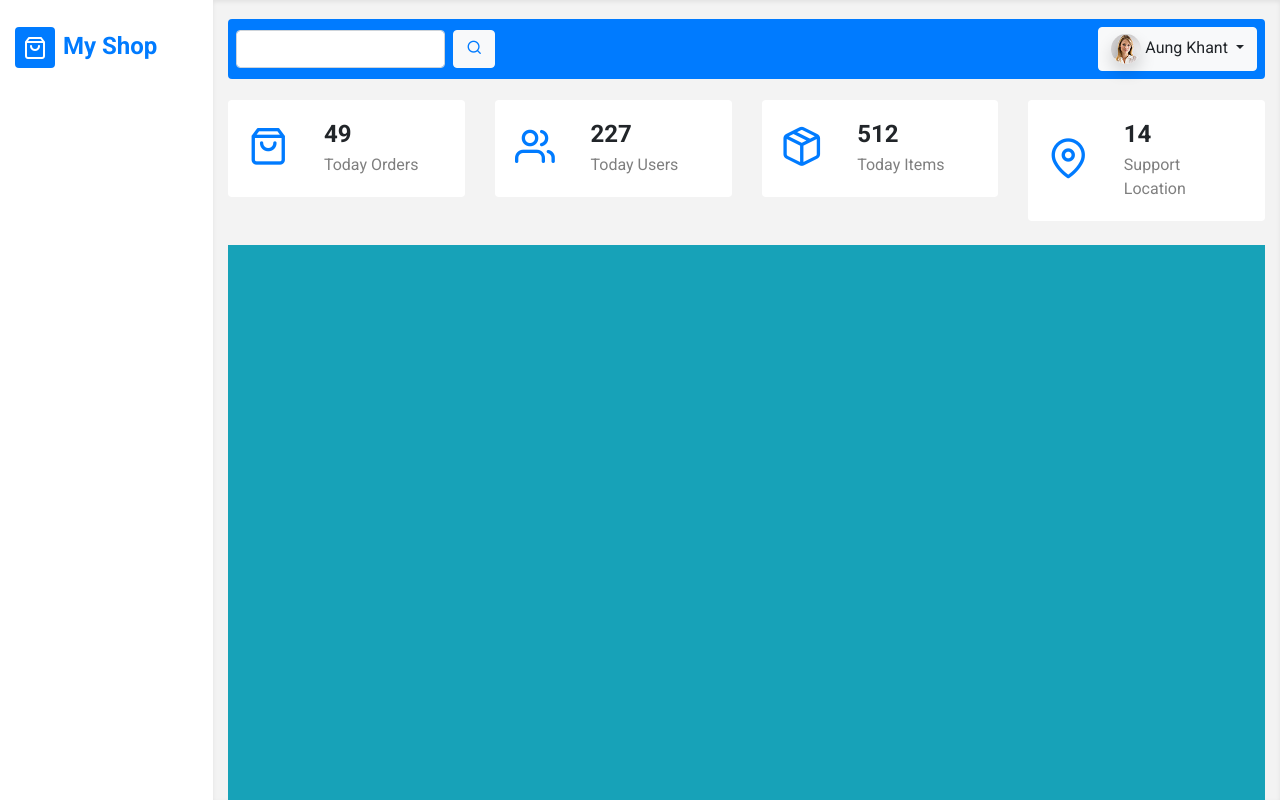
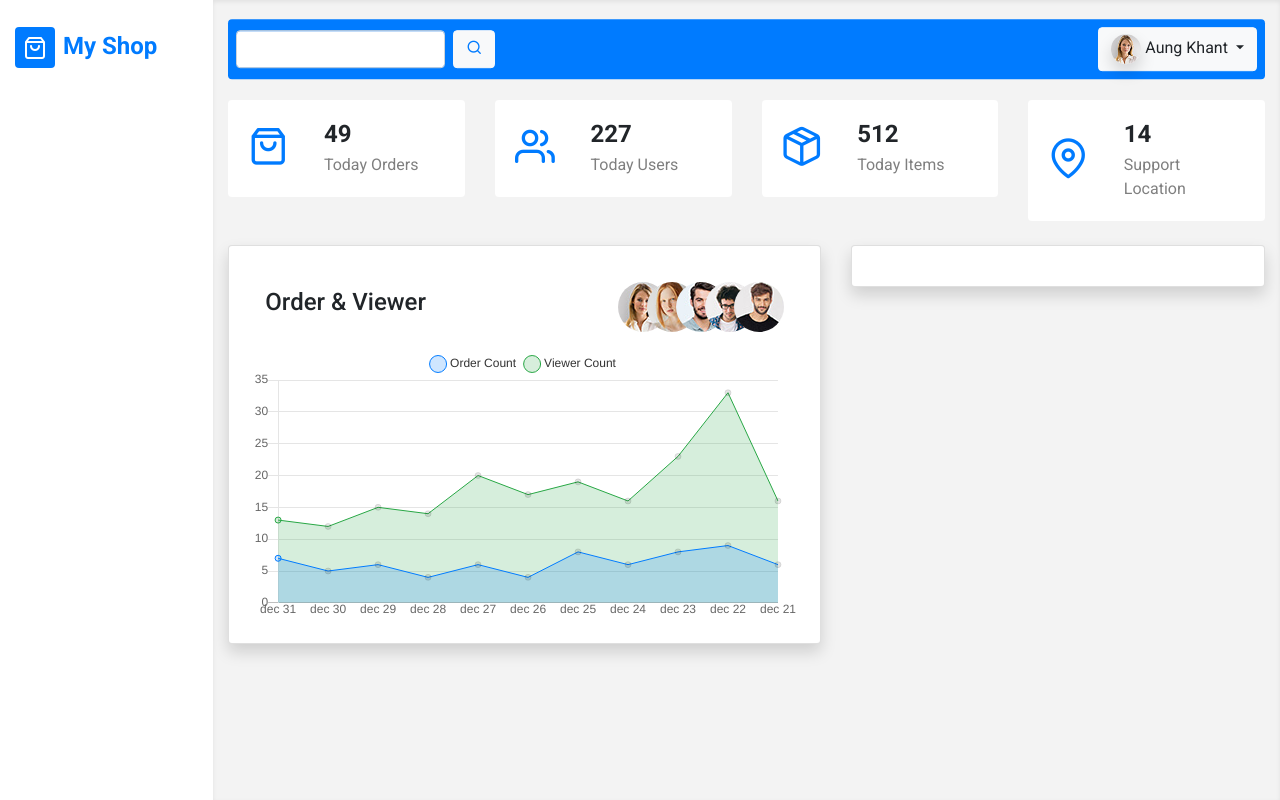
Before and after one commit to aungkhant2002/admin-dashboard, a plain HTML site: page index.html in a window 1280 px wide. Drawn offline with Linux system fonts and the light colour scheme; files whose address does not match are found by name.

Commit message:
order&viewer linechart

```diff
--- a/css/style.css
+++ b/css/style.css
@@ -53,6 +53,10 @@
     box-shadow: 0 0 10px rgba(0, 0, 0, 0.4);
 }
 
+.ov-img {
+    margin-left: -25px;
+}
+
 @media screen and (max-width: 780px){
     .sidebar {
         position: fixed;
--- a/index.html
+++ b/index.html
@@ -130,12 +130,32 @@
                             </div>
                         </div>
                     </div>
-                </div>
-                <div class="col-12">
-                    <div class="vh-100 bg-info"></div>
-                </div>
-                <div class="col-12">
-                    <div class="vh-100"></div>
+                    <div class="row">
+                        <div class="col-12 col-xl-7">
+                            <div class="card overflow-hidden shadow">
+                                <div class="card-body">
+                                    <div class="d-flex justify-content-between align-items-center p-3">
+                                        <h4>Order & Viewer</h4>
+                                        <div class="">
+                                            <img src="./img/user/avatar1.jpg" class="ov-img rounded-circle" alt="">
+                                            <img src="./img/user/avatar2.jpg" class="ov-img rounded-circle" alt="">
+                                            <img src="./img/user/avatar3.jpg" class="ov-img rounded-circle" alt="">
+                                            <img src="./img/user/avatar4.jpg" class="ov-img rounded-circle" alt="">
+                                            <img src="./img/user/avatar5.jpg" class="ov-img rounded-circle" alt="">
+                                        </div>
+                                    </div>
+                                    <canvas id="ov" height="150"></canvas>
+                                </div>
+                            </div>
+                        </div>
+                        <div class="col-12 col-xl-5">
+                            <div class="card overflow-hidden shadow">
+                                <div class="card-body">
+
+                                </div>
+                            </div>
+                        </div>
+                    </div>
                 </div>
             </div>
         </div>
@@ -146,6 +166,7 @@
 <script src="./vendor/bootstrap/js/bootstrap.bundle.min.js"></script>
 <script src="./vendor/way_point/jquery.waypoints.min.js"></script>
 <script src="./vendor/counter_up/counter_up.js"></script>
+<script src="./vendor/chart_js/chart.min.js"></script>
 <script src="./js/dashboard.js"></script>
 <script src="./js/app.js"></script>
 </body>
--- a/js/dashboard.js
+++ b/js/dashboard.js
@@ -1,4 +1,67 @@
 $(".counter-up").counterUp({
-   delay: 10,
-   time: 1000,
+    delay: 10,
+    time: 1000,
 });
+
+let dateArr = ['dec 31', 'dec 30', 'dec 29', 'dec 28', 'dec 27', 'dec 26', 'dec 25', 'dec 24', 'dec 23', 'dec 22', 'dec 21'];
+let orderCountArr = [7, 5, 6, 4, 6, 4, 8, 6, 8, 9, 6];
+let viewerCountArr = [13, 12, 15, 14, 20, 17, 19, 16, 23, 33, 16];
+
+const ctx = document.getElementById('ov').getContext('2d');
+const myChart = new Chart(ctx, {
+    type: 'line',
+    data: {
+        labels: dateArr,
+        datasets: [
+            {
+                label: 'Order Count',
+                data: orderCountArr,
+                backgroundColor: [
+                    '#007bff30'
+                ],
+                borderColor: [
+                    '#007bff'
+                ],
+                borderWidth: 1,
+                tension: 0,
+            },
+            {
+                label: 'Viewer Count',
+                data: viewerCountArr,
+                backgroundColor: [
+                    '#28a74530'
+                ],
+                borderColor: [
+                    '#28a745'
+                ],
+                borderWidth: 1,
+                tension: 0,
+            },
+        ]
+    },
+    options: {
+        scales: {
+            yAxes: [{
+                // display: false,
+                ticks: {
+                    beginAtZero: true
+                }
+            }],
+            xAxes: [{
+                // display: false,
+                gridLines: [{
+                    display: false
+                }]
+            }]
+        },
+        legend: {
+            display: true,
+            shape: "circle",
+            position: 'top',
+            labels: {
+                fontColor: '#333',
+                usePointStyle: true
+            }
+        }
+    }
+});
```
Also changed, not shown: vendor/chart_js/chart.min.js (renamed from vendor/chart_js/Chart.min.js).
